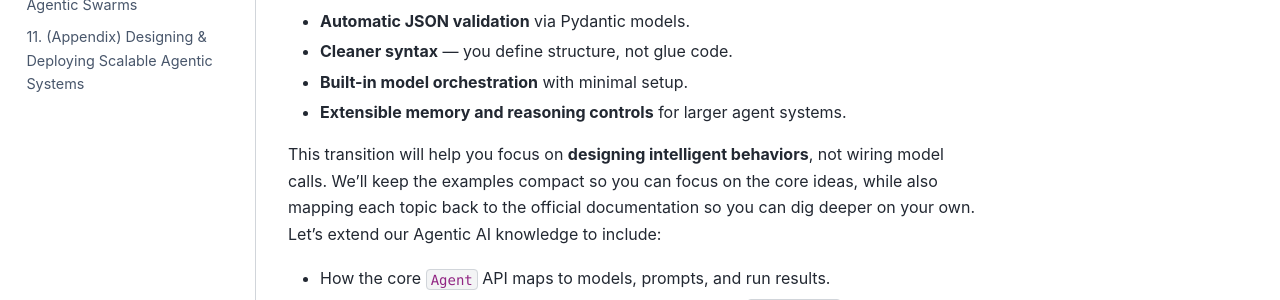
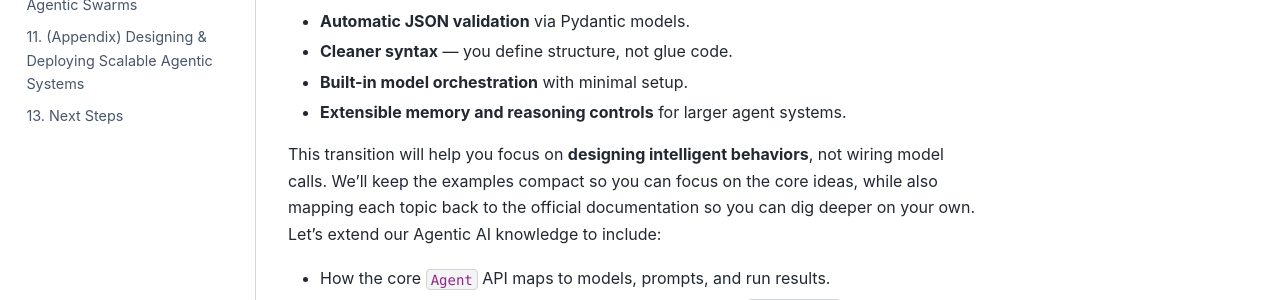
Before and after one commit to shreshthtuli/build-your-own-super-agents, a Jupyter Book: the page built from 02-framework-pydantic-ai.ipynb, in a window 1280 px wide. Shown: the part 520-820 px from the top of the page. Built offline with Jupyter Book 1.0.4 settings and Sphinx 7.4.7 and the Sphinx Book theme 1.1.4, drawn with Linux system fonts in a browser that asks for light colours; pages that are not in the unit, such as notebooks, are missing from menus.

Commit message:
feat: update toc

```diff
--- a/_toc.yml
+++ b/_toc.yml
@@ -13,3 +13,4 @@ chapters:
   - file: 10-appendix-experimentation
   - file: 11-appendix-design-and-deployment
   - file: 12-bonus-agentic-rl
+  - file: 13-next-steps
```
